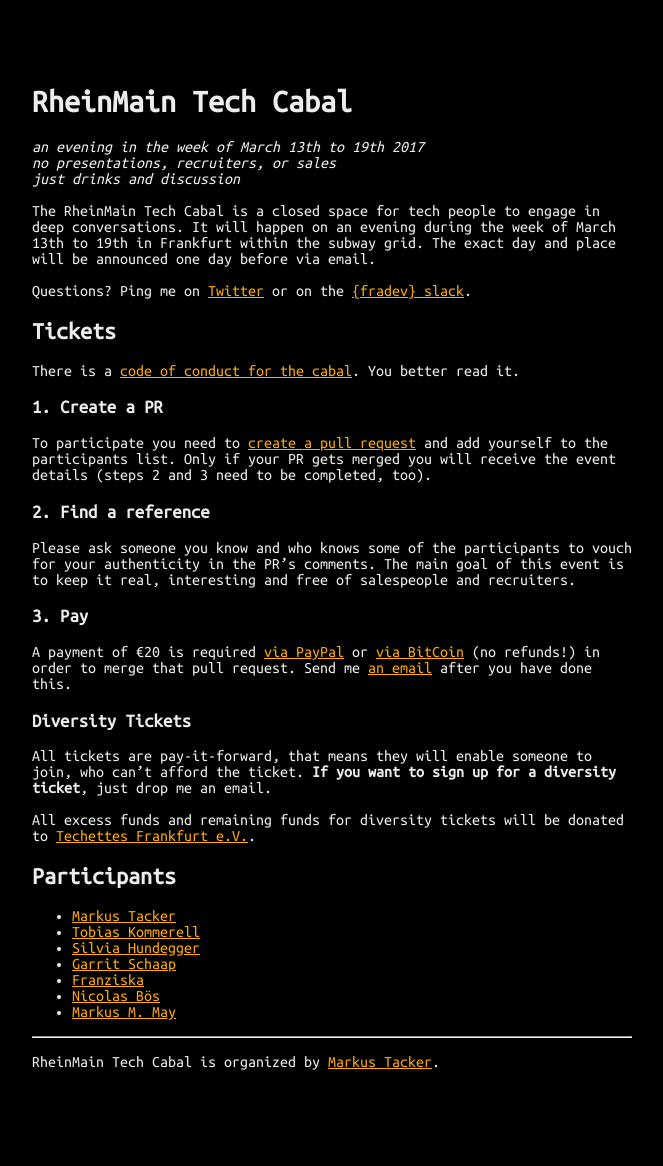
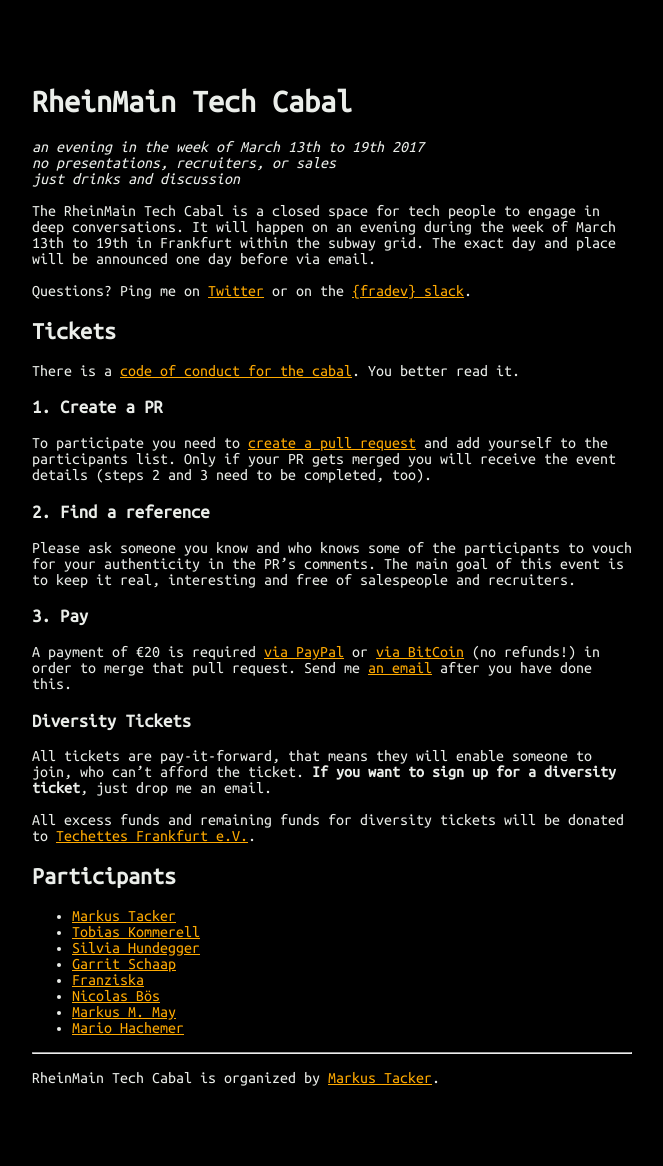
Before and after one commit to coderbyheart/blog, a Jekyll site: the page built from rheinmain-tech-cabal.md, in a window 1280 px wide. Shown: the whole page, without its empty margins (308-971 px from the left). Built offline with Jekyll 4.4.1, drawn with Linux system fonts in a browser that asks for light colours.

Commit message:
Added myself
I'd like to attend

```diff
--- a/rheinmain-tech-cabal.md
+++ b/rheinmain-tech-cabal.md
@@ -48,6 +48,7 @@
  * [Franziska](https://twitter.com/junewebdev)
  * [Nicolas Bös](https://twitter.com/ntboes)
  * [Markus M. May](http://www.javafreedom.org)
+ * [Mario Hachemer](https://twitter.com/roritharr)
 
 ---
 
```
